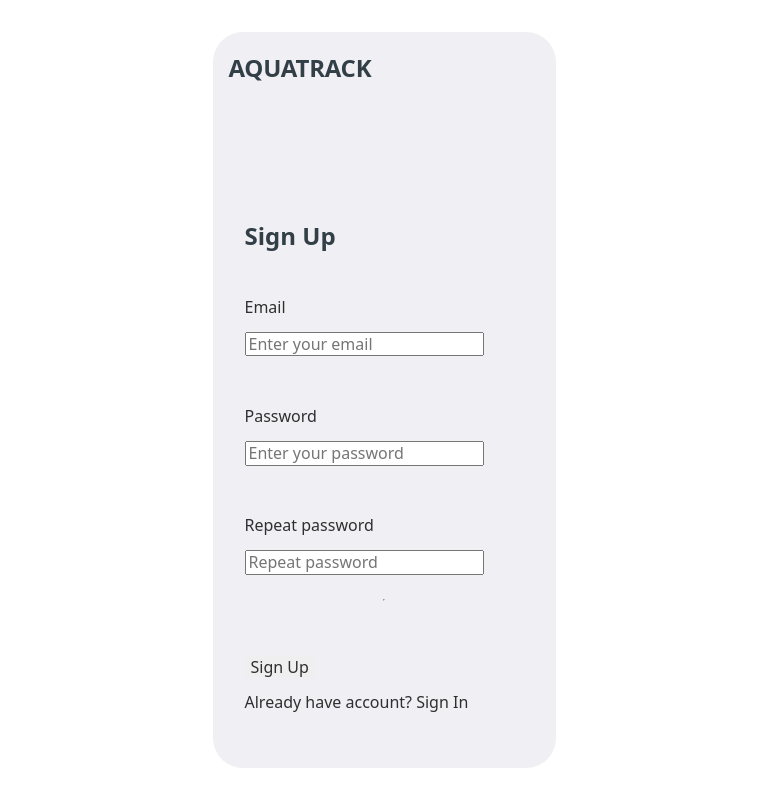
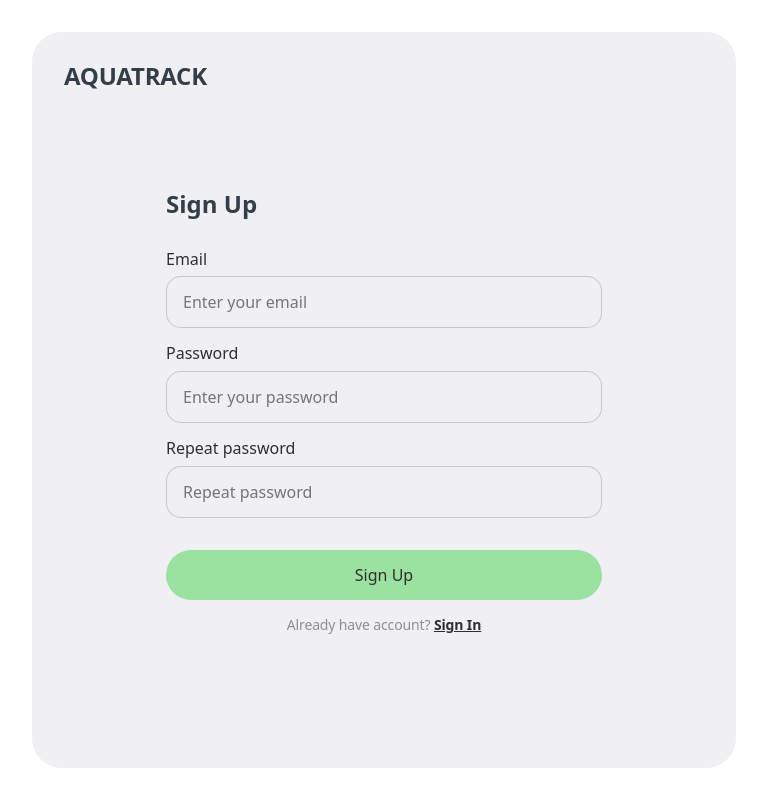
Before and after one commit to Yumfii/crystal_coders-front, a React (Create React App) app: page /react-homework-template/signup in a window 1280 px wide. Shown: the whole page, without its empty margins (256-1023 px from the left). Built offline with nearby package versions, Linux system fonts and the light colour scheme.

Commit message:
@media screen

```diff
--- a/src/components/SignUpForm/SignUpForm.jsx
+++ b/src/components/SignUpForm/SignUpForm.jsx
@@ -49,32 +49,45 @@ const SignUpForm = () => {
         <Form className={css.SignUpForm}>
           <h2 className={css.SignText}>Sign Up</h2>
 
+          <div className={css.inputDiv}>
             <label htmlFor={emailId}>Email </label>
-          <Field name="email" id={emailId} placeholder="Enter your email" />
-          <br />
+            <Field
+              name="email"
+              id={emailId}
+              placeholder="Enter your email"
+              className={css.input}
+            />
+          </div>
 
+          <div className={css.inputDiv}>
             <label htmlFor={passwordId}>Password </label>
             <Field
               name="password"
               type="password"
               id={passwordId}
               placeholder="Enter your password"
+              className={css.input}
             />
-          <br />
+          </div>
 
+          <div className={css.inputDiv}>
             <label htmlFor={repeatPasswordId}>Repeat password </label>
             <Field
               name="repeatPassword"
               type="password"
               id={repeatPasswordId}
               placeholder="Repeat password"
+              className={css.input}
             />
-          <hr />
+          </div>
           <button type="submit" className={css.btn}>
             Sign Up
           </button>
-          <p>
-            Already have account? <Link to="/signin">Sign In</Link>
+          <p className={css.text}>
+            Already have account?{' '}
+            <Link to="/signin" className={css.linkText}>
+              Sign In
+            </Link>
           </p>
         </Form>
       </Formik>
--- a/src/components/SignUpForm/SignUpForm.module.css
+++ b/src/components/SignUpForm/SignUpForm.module.css
@@ -4,26 +4,77 @@
   background: var(--light-gray);
   padding: 24px 16px;
   text-align: left;
+}
+
+.SignUpForm {
+  display: grid;
+  align-content: center;
+  padding: 16px;
+  gap: 16px;
   align-self: center;
 }
 
-.logo {
-  margin-bottom: 126px;
+.SignText {
+  margin-bottom: 16px;
 }
 
-.SignUpForm {
+.inputDiv {
   display: flex;
-  align-items: flex-start;
   flex-direction: column;
-  margin-bottom: 16px;
-  padding: 16px;
-  gap: 16px;
+  gap: 8px;
 }
 
-.SignText {
-  margin-bottom: 32px;
+.input {
+  display: flex;
+  padding: 16px;
+  align-items: flex-start;
+  gap: 10px;
+  border-radius: 15px;
+  border: 1px solid rgba(47, 47, 47, 0.2);
+  background: var(--light-gray);
 }
 
 .btn {
-  margin-top: 32px;
+  margin-top: 16px;
+  display: flex;
+  padding: 16px;
+  justify-content: center;
+  align-items: center;
+  gap: 10px;
+  border-radius: 30px;
+  background: var(--light-green);
 }
+
+.text {
+  color: rgba(47, 47, 47, 0.5);
+  font-size: 14px;
+  line-height: 18px;
+  letter-spacing: -0.14px;
+  text-align: center;
+}
+
+.linkText {
+  color: #2f2f2f;
+  font-size: 14px;
+  font-weight: 700;
+  line-height: 18px;
+  letter-spacing: -0.14px;
+  text-decoration-line: underline;
+}
+
+@media screen and (min-width: 768px) {
+  .SignUpContainer {
+    width: 704px;
+    padding: 32px;
+  }
+  .SignUpForm {
+    padding: 102px;
+  }
+}
+
+@media screen and (min-width: 1440px) {
+  .SignUpContainer {
+    width: 672px;
+    gap: 32px;
+  }
+}
--- a/src/pages/SignUpPage/SignUpPage.module.css
+++ b/src/pages/SignUpPage/SignUpPage.module.css
@@ -2,24 +2,18 @@
   display: flex;
   flex-direction: column;
   align-items: center;
-  gap: 32px;
 }
 
 .advantages {
   display: none;
 }
 
-@media screen and (min-width: 1280px) {
-  .advantatges {
-    display: flex;
-  }
-}
-
-/*
-@media screen and (min-width: 1280px) {
+@media screen and (min-width: 1440px) {
   .SignUpPageContainer {
     flex-direction: row;
     gap: 32px;
+  }
+  .advantages {
     display: block;
   }
-} */
+}
```
Lines whose indentation alone changed are shown as unchanged.
